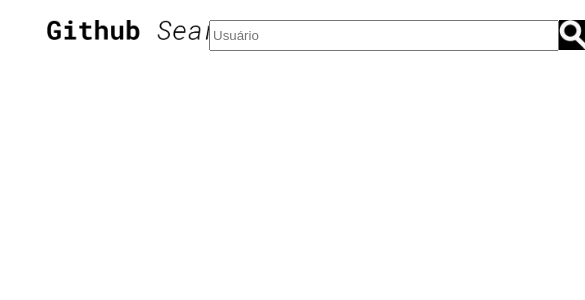
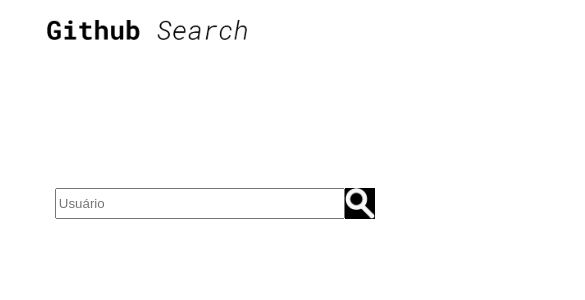
Before and after one commit to RYasser/Github-Search, a Vue app: page / in a window 390 px wide. Shown: the top 300 px of the page, 585 px wide, since content can reach past the window. Built offline with nearby package versions, Linux system fonts and the light colour scheme.

Commit message:
Adicionando um pouco de responsividade para display menor com media querie

```diff
--- a/src/App.vue
+++ b/src/App.vue
@@ -118,4 +118,21 @@
   h2 {
     color: #000000;
   }
+
+  @media(max-width: 768px) {
+    .pesquisar {
+      margin-bottom: 25px;
+      margin-left: 2%;
+    }
+
+    #app {
+    grid-template-rows: 20% 1fr 1fr 1fr;
+    grid-template-columns: 100%;
+    grid-template-areas:
+    "titulo"
+    "pesquisa"
+    "perfil"
+    "repos";
+  }
+}
 </style>
--- a/src/components/pesquisa.vue
+++ b/src/components/pesquisa.vue
@@ -29,6 +29,7 @@
         grid-template-columns: 350px 80px;
         grid-template-rows: 100%;
         margin-left: 15%;
+        width: 60px;
     }
 
     .pesquisa {
@@ -44,4 +45,11 @@
         width: 30px;
     }
 
+    @media(max-width: 768px) {
+        nav {
+            grid-template-columns: 290px 80px;
+
+        }
+    }
+
 </style>
```
